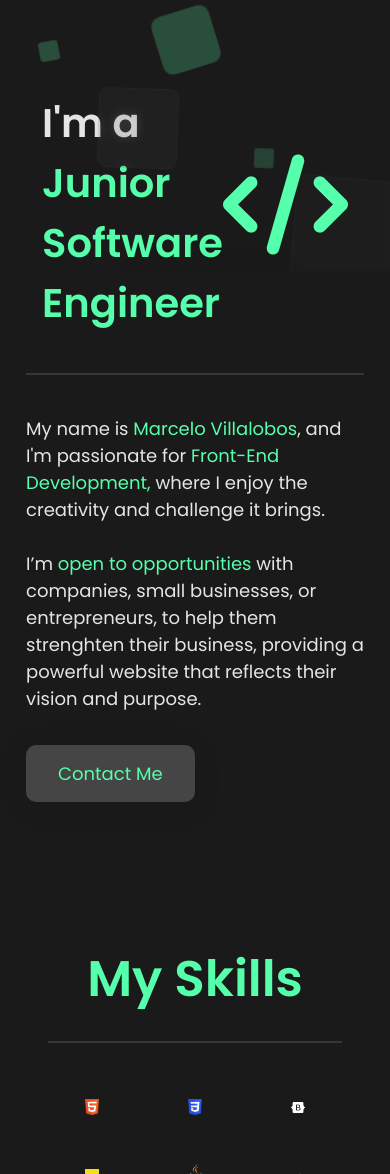
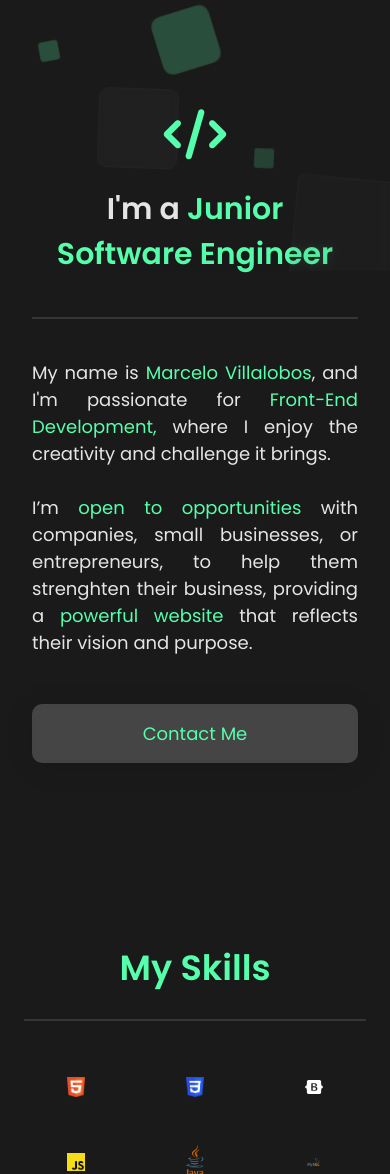
Before and after one commit to Marcelo-Dev1624/marcelodev-portfolio-2024, a plain HTML site: page index.html in a window 390 px wide. Shown: the part 826-2000 px from the top of the page. Drawn offline with nearby package versions, Linux system fonts and the light colour scheme.

Commit message:
About Section Adjustments
Available for test

```diff
--- a/css/style.css
+++ b/css/style.css
@@ -208,6 +208,9 @@ span {
     background-color: var(--accent-color) !important;
     color: var(--color-primary-100) !important;
   }
+
+
+
 }
 
 /* GLOBAL STYLES */
@@ -703,35 +706,55 @@ nav {
 
 @media only screen and (max-width: 767px) {
 
+  .mobile-hidden{
+    display: none;
+    opacity: 0;
+  }
+
   .header-text-1 {
     font-size: 3.125rem; /* 50px */
     font-weight: 700;
+    text-align: center;
   }
   .header-text-2 {
     font-size: 2.5rem; /* 40px */
     font-weight: 600;
+    text-align: center;
   }
   .header-text-3 {
-    font-size: 1,875rem; /* 30px */
+    font-size: 2.1875rem; /* 35px */
     font-weight: 600;
+    text-align: center;
   }
   .header-text-4 {
-    font-size: 1.625rem; /* 26px */
+    font-size: 1.875rem; /* 30px */
     font-weight: 600;
+    text-align: center;
   }
 
   .mv-h1 {
     font-size: 1.5rem; /* 24px */
     font-weight: 500;
+    text-align: center;
   }
   .mv-h2 {
     font-size: 1.375rem; /* 22px */
+    text-align: center;
   }
   .mv-h3 {
     font-size: 1.125rem; /* 18px */
+    text-align: center;
   }
   .mv-text {
     font-size: 1rem; /* 16px */
+    text-align: center;
+  }
+
+  .btn{
+    &.mobile-full{
+      display: block;
+      width: 100%;
+    }
   }
 
   #colorSchemeSwitcher {
@@ -922,4 +945,48 @@ nav {
 
   /* HOME SECTION */
 
+
+
+  /* ABOUT SECTION */
+
+  #About{
+    text-align: justify;
+  }
+
+  .about-title{
+    display: flex;
+    flex-direction: column-reverse;
+    justify-content: center;
+    align-items: center;
+    gap: 20px;
+
+    & h1{
+      font-size: 30px;
+    }
+  }
+
+  #aboutCodeIcon {
+    font-size: 50px;
+  }
+
+  .techStack-item {
+    display: inline-flex;
+    justify-content: center;
+    align-items: center;
+    width: 100%;
+
+    padding: 1rem;
+
+    transition: 200ms all ease-in-out;
+
+    & img{
+      width: 25%;
+      object-fit: cover;
+    }
+
+  }
+
+  /* ABOUT SECTION */
+
+
 }
--- a/index.html
+++ b/index.html
@@ -106,11 +106,11 @@
 
 
         <section class="section" id="About">
-            <div class="px-20 sm:px-24 md:px-22  lg:py-4 xl:px-72">
+            <div class="px-8  sm:px-24 md:px-22  lg:py-4 xl:px-72">
 
-                <div class="flex px-4 lg:gap-72">
-                    <h1 class="header-text-2 ">I'm a <span class=" accent">Junior <br>Software Engineer</span> </h1>
-                    <i id="aboutCodeIcon" class=" fa-solid fa-code accent"></i>
+                <div class="about-title flex px-4 lg:gap-72 ">
+                    <h1 class="header-text-2 ">I'm a <span class=" accent">Junior <br class="mobile-hidden">Software Engineer</span> </h1>
+                    <i id="aboutCodeIcon" class=" fa-solid fa-code accent "></i>
 
                 </div>
 
@@ -122,7 +122,7 @@
 
 
                     <div>
-                        <p class="mv-h3 mb-12">My name is <span class="accent">Marcelo Villalobos</span>, and I'm
+                        <p class="mv-h3 mb-12 text-justify xl:text-left">My name is <span class="accent">Marcelo Villalobos</span>, and I'm
                             passionate
                             for
                             <span class="accent">Front-End
@@ -130,13 +130,13 @@
                             <br><br>
 
                             I’m <span class="accent">open to opportunities</span> with companies, small businesses, or
-                            entrepreneurs, to help them strenghten their business, providing a powerful website that
+                            entrepreneurs, to help them strenghten their business, providing a <span class="accent">powerful website</span> that
                             reflects
                             their vision and purpose.
                         </p>
 
                         <a id="btnToContact" href="/contact.html#Contact"
-                            class="btn  glassmorphism mv-h3 accent">Contact
+                            class="btn  glassmorphism mv-h3 accent mobile-full">Contact
                             Me</a>
 
                     </div>
@@ -146,7 +146,7 @@
 
         </section>
 
-        <div class="px-12 py-20  md:px-16 lg:px-24 xl:px-60 xl:py-2 text-center">
+        <div class="px-6 py-20  md:px-16 lg:px-24 xl:px-60 xl:py-2 text-center">
             <h1 class="header-text-3 accent">My Skills</h1>
             <div class="line my-6"></div>
 
@@ -202,7 +202,7 @@
     </div>
 
 
-    <section class="section pt-40 flex-col justify-center items-center" id="Projects">
+    <section class="section px-6 xl:pt-40 flex-col justify-center items-center" id="Projects">
 
         <h1 class="header-text-2  accent">¡Take a look at my work!</h1>
 
--- a/js/navBehavior.js
+++ b/js/navBehavior.js
@@ -89,34 +89,36 @@ window.addEventListener("scroll", () => {
   }
 });
 
+// Function to update the active link and indicator
 function updateActiveLinkAndIndicator() {
-  //Define variables
+  // Define variables
   const sections = document.querySelectorAll(".section");
+  const menuItems = document.querySelectorAll(".menu-item"); // Asegúrate de definir esto
   const currentScrollPosition = window.scrollY;
   let activeSectionId = null;
 
-  //Loop through each section
+  // Loop through each section
+  sections.forEach((section) => {
+    // Define section bounds
+    const sectionTop = section.offsetTop - window.innerHeight / 2; // Adjusted to account for viewport height
+    const sectionBottom = section.offsetTop + section.offsetHeight - window.innerHeight / 2;
 
-  sections.forEach((section) => {
-    //Define section bounds
-    const sectionTop = section.offsetTop;
-    const sectionBottom = section.offsetTop + section.offsetHeight;
     if (
       currentScrollPosition >= sectionTop &&
       currentScrollPosition < sectionBottom
     ) {
-      //The active section, equals the section ID
+      // The active section, equals the section ID
       activeSectionId = section.id;
     }
   });
 
-  //If the active section
+  // If there's an active section
   if (activeSectionId) {
-    //Get the active link
+    // Get the active link
     const activeMenuItem = document.querySelector(
       `.menu-item[data-section-id="${activeSectionId}"]`
     );
-    //Add active class to the active link
+    // Add active class to the active link
     if (activeMenuItem) {
       // Remove active class from all menu items
       menuItems.forEach((item) => item.classList.remove("active"));
@@ -128,6 +130,16 @@ function updateActiveLinkAndIndicator() {
     }
   }
 }
+
+// Listen for scroll events
+window.addEventListener("scroll", updateActiveLinkAndIndicator);
+
+// Also update the active section on resize
+window.addEventListener("resize", updateActiveLinkAndIndicator);
+
+// Optionally, run this on page load to set the active section initially
+document.addEventListener("DOMContentLoaded", updateActiveLinkAndIndicator);
+
 
 // Update active indicator
 function updateActiveIndicator() {
```
